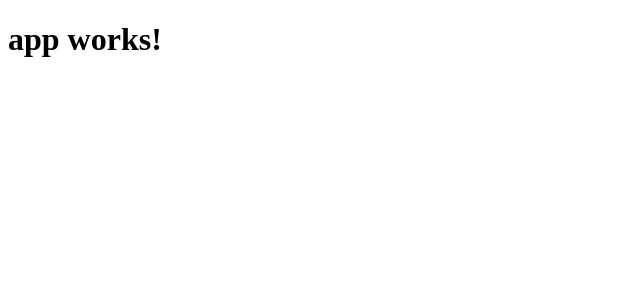
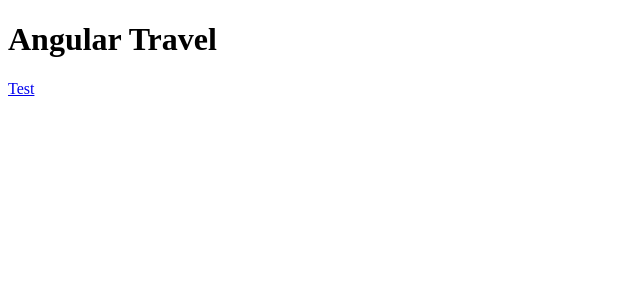
Before and after one commit to Jdruwe/travel-angular, an Angular app: page / in a window 1280 px wide. Shown: the top 300 px of the page, without its empty margins (0-640 px from the left). Built offline with nearby package versions, Linux system fonts and the light colour scheme.

Commit message:
Working and trying to understand the new routing

```diff
--- a/src/app/app.component.html
+++ b/src/app/app.component.html
@@ -1,3 +1,5 @@
-<h1>
-  {{title}}
-</h1>
+<h1>{{title}}</h1>
+<nav>
+  <a routerLink="/test" routerLinkActive="active">Test</a>
+</nav>
+<router-outlet></router-outlet>
--- a/src/app/app.component.ts
+++ b/src/app/app.component.ts
@@ -1,10 +1,10 @@
-import { Component } from '@angular/core';
+import {Component} from '@angular/core';
 
 @Component({
   selector: 'app-root',
   templateUrl: './app.component.html',
-  styleUrls: ['./app.component.css']
+  styleUrls: ['./app.component.css'],
 })
 export class AppComponent {
-  title = 'app works!';
+  title = 'Angular Travel';
 }
--- /dev/null
+++ b/src/app/test/test.component.html
@@ -0,0 +1,3 @@
+<p>
+  test works!
+</p>
--- /dev/null
+++ b/src/app/test/test.component.ts
@@ -0,0 +1,15 @@
+import { Component, OnInit } from '@angular/core';
+
+@Component({
+  selector: 'app-test',
+  templateUrl: './test.component.html',
+  styleUrls: ['./test.component.css']
+})
+export class TestComponent implements OnInit {
+
+  constructor() { }
+
+  ngOnInit() {
+  }
+
+}
```
Also changed, not shown: src/app/app-routing/app-routing.module.ts (added, +16 -0 lines), src/app/app.module.ts (+13 -8 lines), src/app/test/test.component.css (added), 1 other file (tests, documents, lock files or other folders).
